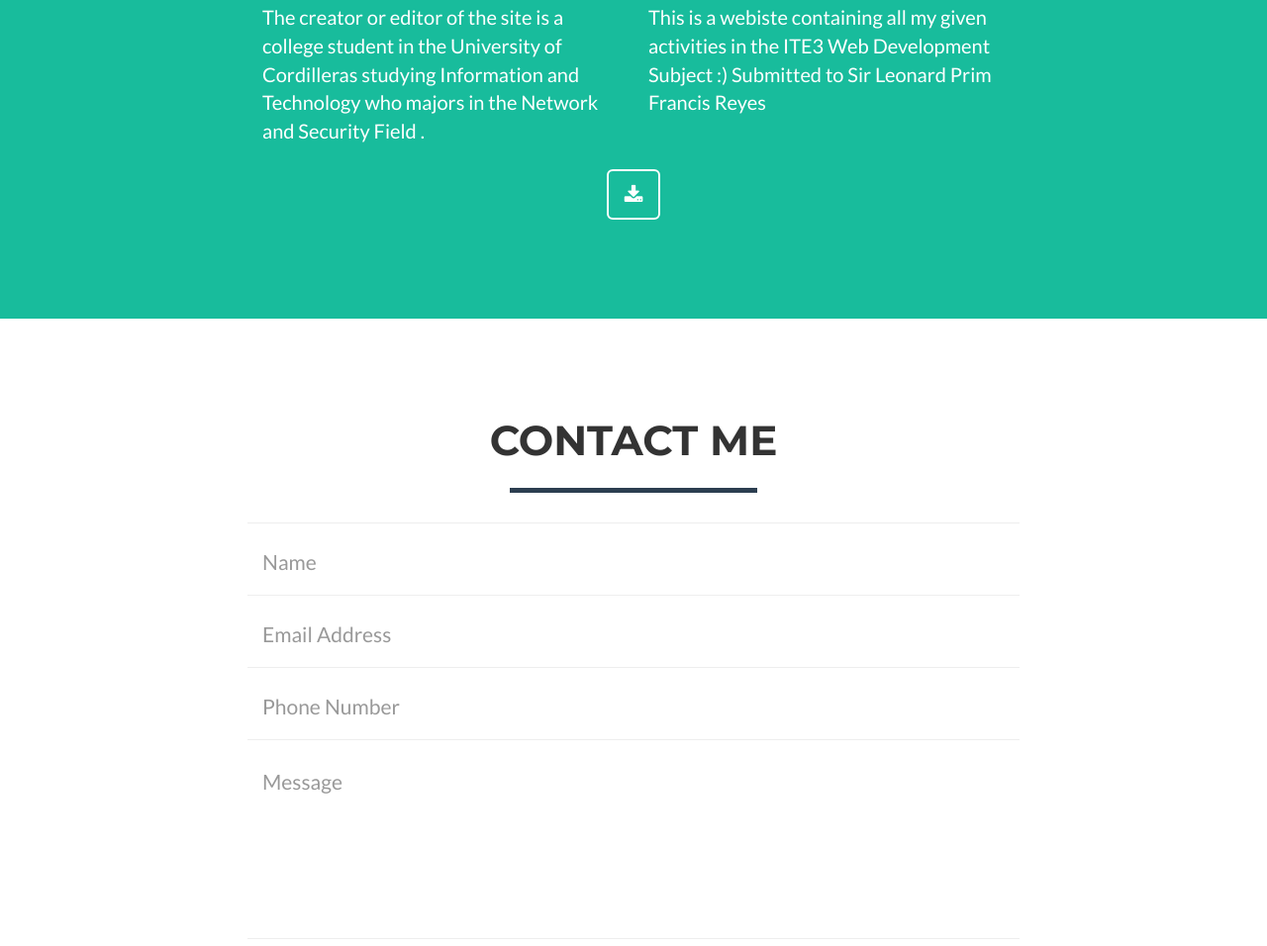
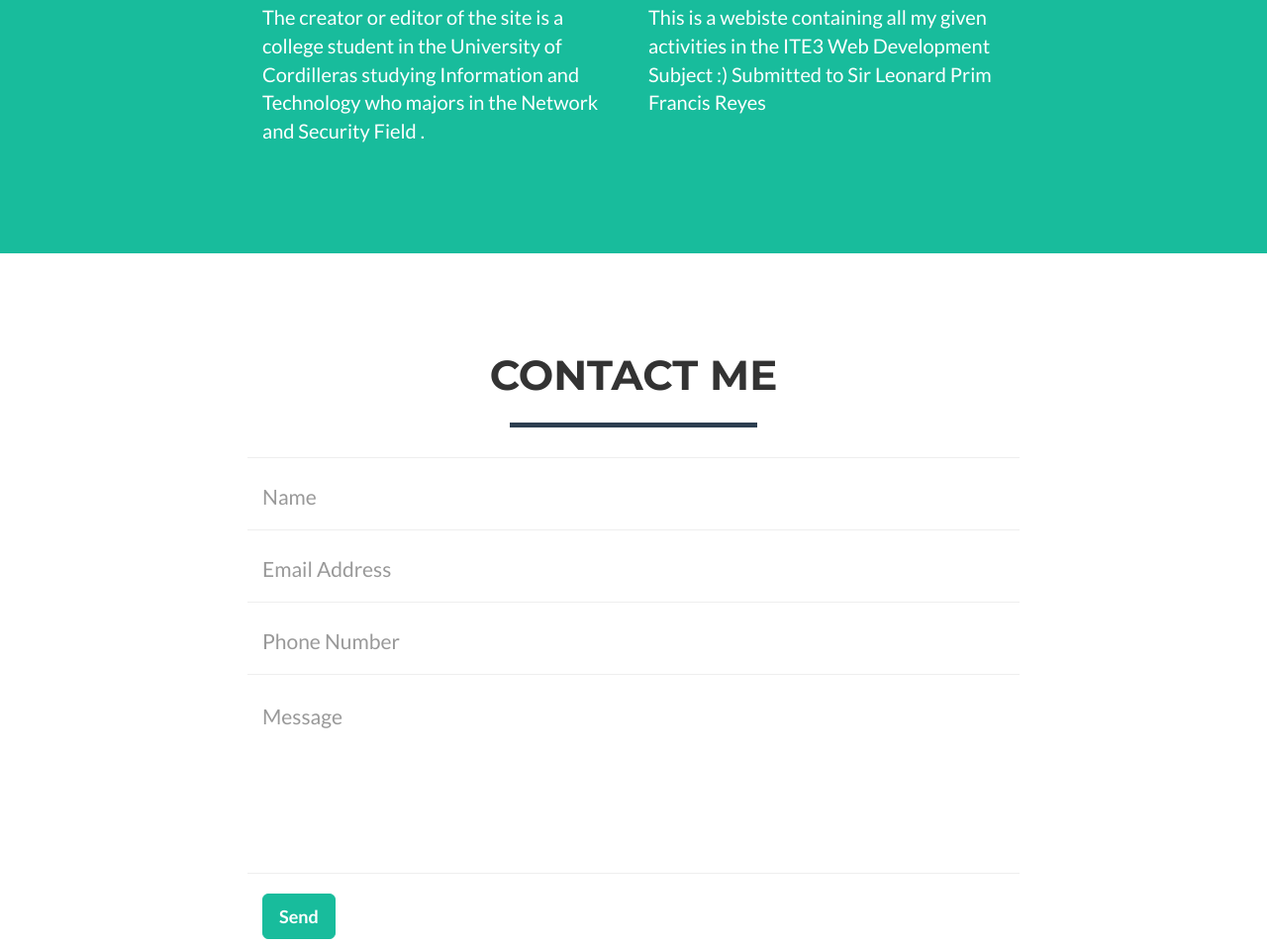
Before and after one commit to cessrunas/cessrunas.github.io, a website: page index.html in a window 1280 px wide. Shown: the part 1855-2811 px from the top of the page at 99% size. Drawn offline with nearby package versions, Linux system fonts and the light colour scheme.

Commit message:
Update index.html

```diff
--- a/index.html
+++ b/index.html
@@ -173,11 +173,7 @@
                 <div class="col-lg-4">
                     <p>This is a webiste containing all my given activities in the ITE3 Web Development Subject :) Submitted to Sir Leonard Prim Francis Reyes</p>
                 </div>
-                <div class="col-lg-8 col-lg-offset-2 text-center">
-                    <a href="#" class="btn btn-lg btn-outline">
-                        <i class="fa fa-download"></i>
-                    </a>
-                </div>
+
             </div>
         </div>
     </section>
```
